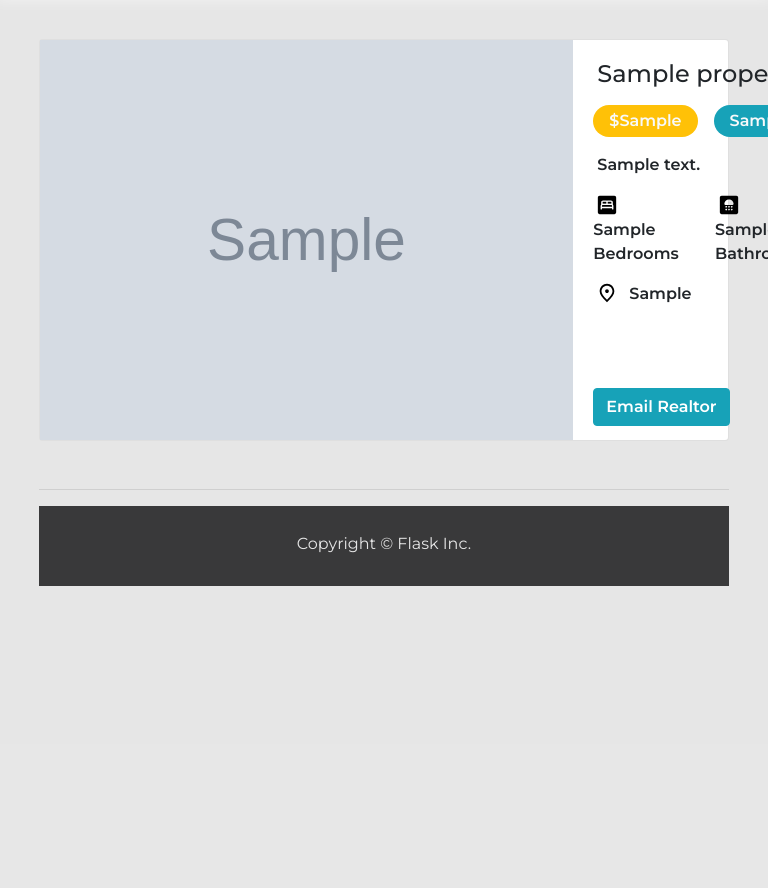
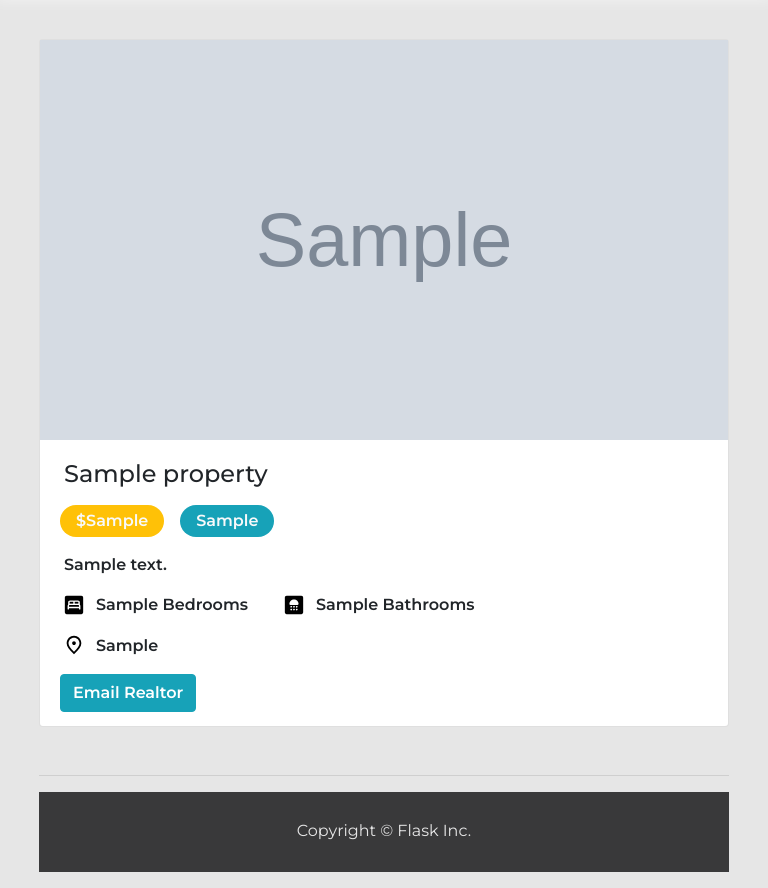
Before and after one commit to ro-neil/info3180-project1, a Flask app: page /property/1 in a window 768 px wide; the page is wider, and only the part inside the window is pictured. Shown: the part 56-944 px from the top of that part. Before the commit the page ends 642 px from the top of that part, so only its background shows below. Run offline with Flask 2, Linux system fonts and the light colour scheme; tables that the repository leaves empty hold one stand-in row (values such as "Sample post"); grey boxes marked "Sample" are stand-in pictures; parts of the project's set-up code (start-up, migrations or seed data) failed here and were passed over; some libraries are stand-ins or nearby versions.

Commit message:
Added some responsiveness

```diff
--- a/app/models.py
+++ b/app/models.py
@@ -7,7 +7,7 @@ class Property(db.Model):
     __tablename__ = 'properties'
     id = db.Column(db.Integer, primary_key=True)
     title = db.Column('Title',db.String(80))
-    description = db.Column('Description',db.String(255))
+    description = db.Column('Description',db.String(800))
     rooms = db.Column('No. of Rooms',db.String(3)) # (String type) No operations will be performed
     bathrooms = db.Column('No. of Bathrooms',db.String(3)) # (String type) No operations will be performed
     price = db.Column('Price',db.String(12)) # (String type) No operations will be performed
--- a/app/static/css/app.css
+++ b/app/static/css/app.css
@@ -55,7 +55,7 @@ input[type='text']{
     height: 38px;
 }
 input:valid, textarea:valid, select:valid{
-    box-shadow: 0 0 2px rgba(80, 174, 160,0.3);;
+    box-shadow: 0 0 2px rgba(80, 174, 160,0.3);
     background-color:rgba(80, 174, 160,0.1);
 }
 select{
@@ -147,13 +147,31 @@ textarea{
     display: grid;
     grid-template-rows: auto 2rem;
 }
-/*
-.photo{
-    width: 375px;
-    height: 425px;
-} */
 
-@media (max-width: 768px) {
+@media only screen and (max-width: 768px) {
+    .properties{
+        display: flex;
+        flex-direction:column;
+        gap: 10px;
+    }
+
+    .jumbotron h1{
+        font-size:xx-large;
+    }
+    .view-property{
+        display: flex;
+        flex-direction: column;
+    }
+    #view-property-img{
+        width: 100%;
+    }
+    .realtor-container{
+        text-align: center;
+    }
+}
+
+
+@media only screen and (min-width: 768px) {
     #new-property-form{
         padding: 1.5rem 1.5rem 1.5rem 1.5rem;
     }
@@ -168,6 +186,9 @@ textarea{
 
     .navbar{
         height:auto;
+    }
+    .realtor-container{
+        text-align: left;
     }
 }
 
@@ -190,12 +211,18 @@ footer p{
     font-size:larger;
 }
 
-/* .danger{
-    color:var(--red);
-    margin-left: 280px;
+.danger{
+    font-size: small;
+    color:#dc3545;
 }
-
 .success{
-    color:var(--green);
-    margin-left: 287px;
-} */
+    font-size: small;
+    color:#5cb85c;
+}
+.flash-msgs{
+    padding-top:15px;
+    margin-bottom:1rem;
+    border:1px solid rgba(80, 174, 160,0.5);
+    border-radius:5px;
+    text-align:center;
+}
--- a/app/templates/about.html
+++ b/app/templates/about.html
@@ -2,5 +2,5 @@
 
 {% block main %}
 <h1>About</h1>
-<p>We have {{ name }}.</p>
+<p>{{ name }}.</p>
 {% endblock %}
--- a/app/templates/base.html
+++ b/app/templates/base.html
@@ -26,8 +26,7 @@
         {% include "header.html" %}
     </header>
     <main>
-        <div class="container">
-          {% include "flash_messages.html" %}
+        <div class="container main-block">
           {% block main %}{% endblock %}
         </div>
     </main>
--- a/app/templates/flash_messages.html
+++ b/app/templates/flash_messages.html
@@ -1,3 +1,4 @@
+<div class="flash-msgs">
   {% with messages =
     get_flashed_messages(with_categories=true) %}
     {% if messages %}
@@ -8,3 +9,4 @@
       </ul>
     {% endif %}
   {% endwith %}
+</div>
--- a/app/templates/property.html
+++ b/app/templates/property.html
@@ -28,7 +28,7 @@
                             <img src='../static/icons/location.svg' alt='location icon' id='location-icon-single' class='mr-2 icon' />{{ _property.location }}
                         </p>
                     </div>
-                    <div class=''>
+                    <div class='realtor-container'>
                         <a href="mailto:realtor@realestate.com" class="btn btn-info" id='email-realtor'>Email Realtor</a>
                     </div>
                 </div>
--- a/app/templates/property_form.html
+++ b/app/templates/property_form.html
@@ -1,8 +1,9 @@
 {% extends "base.html" %}
 
 {% block main %}
-{% include 'flash_messages.html' %}
+
 <div class="container col-md-8 offset-md-2" id="property-page">
+    {% include "flash_messages.html" %}
     <h1 class="font-weight-bold text-center new-property-header">Add New Property</h1>
     <form action="{{ url_for('property') }}" method="post" id='new-property-form' enctype="multipart/form-data">
         {{ form.csrf_token }}
--- a/app/views.py
+++ b/app/views.py
@@ -28,7 +28,8 @@ def home():
 @app.route('/about/')
 def about():
     """Render the website's about page."""
-    return render_template('about.html', name="properties available for rent/sale.")
+    note = 'We have properties available for rent/sale'
+    return render_template('about.html', name=note)
 
 @app.route('/property', methods=['GET', 'POST'])
 def property():
@@ -55,7 +56,7 @@ def property():
             db.session.add(newProperty)
             db.session.commit()
 
-            flash('Property was successfully added', 'success')
+            flash(f'Your {propertyType} was added successfully!', 'success')
             return redirect(url_for('properties'))
         flash_errors(form)
     return render_template('property_form.html', form=form)
```
Also changed, not shown: migrations/versions/e45f486fac97_.py (added, +34 -0 lines). Lines whose indentation alone changed are shown as unchanged.
